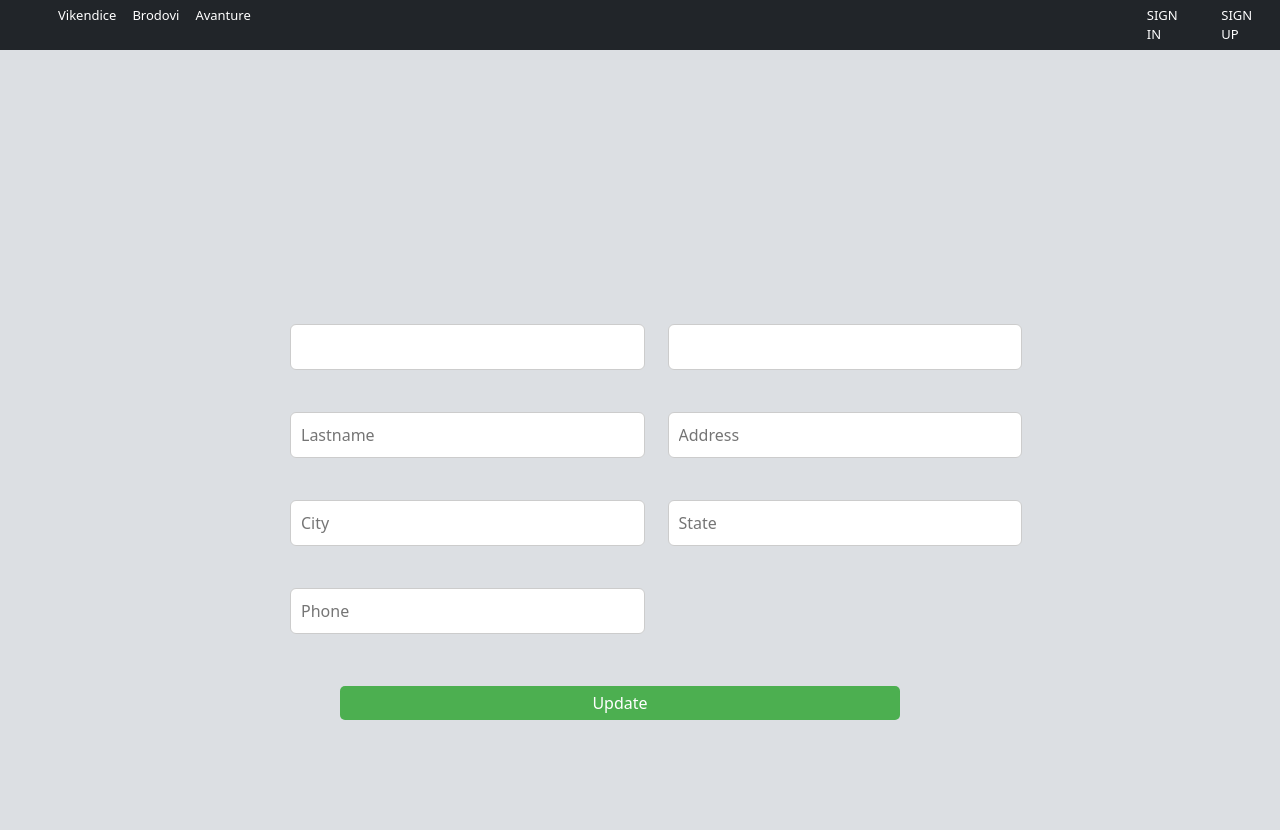
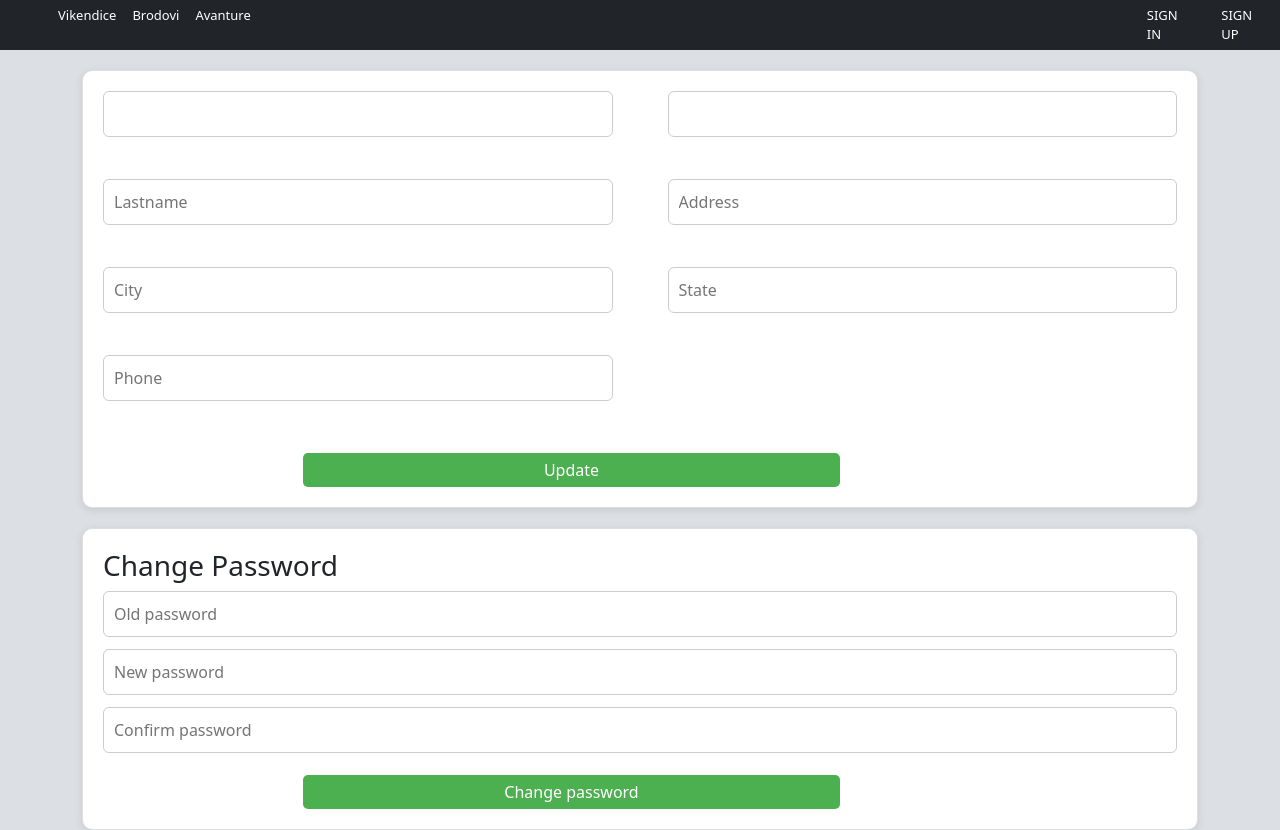
Before and after one commit to sandraTod/MRS_ISA, an Angular app in the folder frontend/: page /clientProfile in a window 1280 px wide. Before the commit the page ends 800 px from the top, so only its background shows below. Built offline with nearby package versions, Linux system fonts and the light colour scheme; no server answers.

Commit message:
Html i TypeScript for changing password-implemented

```diff
--- a/frontend/src/app/components/client-profile/client-profile.component.css
+++ b/frontend/src/app/components/client-profile/client-profile.component.css
@@ -22,7 +22,7 @@
   }
 
   input{
-    width:110%;
+    width:100%;
     padding:10px;
     border-radius:6px;
     border:1px solid #ccc;
@@ -37,13 +37,26 @@
 
 
   button{
-    width:80%;
+    width:50%;
     padding:5px;
     background-color:#4CAF50;
     color:white;
     border:none;
     grid-column: 1/3;
     margin-top: 10px;
-    margin-left: 50px;
+    margin-left: 200px;
     border-radius:5px;
   }
+
+  container {
+    max-width: 500px;
+    margin: 0 auto;
+  }
+
+  .card {
+    background: white;
+    padding: 20px;
+    margin-top: 20px;
+    border-radius: 10px;
+    box-shadow: 0 2px 8px rgba(0,0,0,0.1);
+  }
--- a/frontend/src/app/components/client-profile/client-profile.component.html
+++ b/frontend/src/app/components/client-profile/client-profile.component.html
@@ -1,6 +1,6 @@
 
-<div class = "page-container">
-    <div class="form-container">
+<div class = "container">
+    <div class="card">
 
      <form  class ="form-grid" [formGroup]="updateForm" (ngSubmit)="onSubmit()">
 
@@ -78,4 +78,63 @@
      </form>
 
     </div>
+
+
+    <div class="card">
+
+            <h3>Change Password</h3>
+
+        <form [formGroup]="passwordForm" (ngSubmit)="changePassword()">
+
+        <!-- OLD PASSWORD -->
+        <div class="form-group">
+            <input type="password" placeholder="Old password" formControlName="oldPassword">
+
+            <small class="error-message"
+            *ngIf="passwordForm.get('oldPassword')?.touched && passwordForm.get('oldPassword')?.invalid">
+            Old password is required
+            </small>
+        </div>
+
+        <!-- NEW PASSWORD -->
+        <div class="form-group">
+            <input type="password" placeholder="New password" formControlName="newPassword">
+
+            <small class="error-message"
+            *ngIf="passwordForm.get('newPassword')?.touched && passwordForm.get('newPassword')?.errors?.['required']">
+            New password is required
+            </small>
+
+            <small class="error-message"
+            *ngIf="passwordForm.get('newPassword')?.errors?.['minlength']">
+            Minimum 6 characters
+            </small>
+        </div>
+
+        <!-- CONFIRM PASSWORD -->
+        <div class="form-group">
+            <input type="password" placeholder="Confirm password" formControlName="confirmPassword">
+
+            <small class="error-message"
+            *ngIf="passwordForm.get('confirmPassword')?.touched && passwordForm.get('confirmPassword')?.invalid">
+            Potrebna je potvrda lozinke
+            </small>
+
+            <small class="error-message"
+            *ngIf="!passwordsMatch() && passwordForm.get('confirmPassword')?.touched">
+            Password-i se ne slazu
+            </small>
+        </div>
+
+        <!-- BACKEND ERROR -->
+        <small class="error-message" *ngIf="passwordError">
+            {{ passwordError }}
+        </small>
+
+        <button type="submit" [disabled]="passwordForm.invalid || !passwordsMatch()">
+            Change password
+        </button>
+
+        </form>
+    </div>
 </div>
--- a/frontend/src/app/components/client-profile/client-profile.component.ts
+++ b/frontend/src/app/components/client-profile/client-profile.component.ts
@@ -11,6 +11,7 @@ import { UserDTO } from 'src/app/model/userDTO';
 export class ClientProfileComponent implements OnInit {
 
   token: any;
+  passwordError: string = '';
 
   updateForm = this.fb.group({
     username: [''],
@@ -20,6 +21,12 @@ export class ClientProfileComponent implements OnInit {
     city: ['', Validators.required],
     state: ['', Validators.required],
     phoneNum: ['', Validators.required]
+  });
+
+  passwordForm = this.fb.group({
+    oldPassword: ['', Validators.required],
+    newPassword: ['',Validators.required, Validators.minLength(6)],
+    confirmPassword: ['']
   });
 
 
@@ -48,4 +55,38 @@ onSubmit(){
 
 }
 
+changePassword() {
+  this.passwordError = '';
+
+  if (!this.passwordsMatch()) {
+    return;
+  }
+
+  const val = this.passwordForm.value;
+
+  this.userService.changePassword({
+    oldPassword: val.oldPassword,
+    newPassword: val.newPassword
+  }).subscribe({
+    next: () => {
+      console.log("Password changed");
+      alert("Uspesno ste promenili lozinku!")
+
+      this.passwordForm.reset();
+    },
+    error: (err) => {
+      if (err.status === 400) {
+        this.passwordError = "Old password is incorrect";
+      } else {
+        this.passwordError = "Something went wrong";
+      }
+    }
+  });
 }
+
+
+passwordsMatch(): boolean {
+  return this.passwordForm.value.newPassword === this.passwordForm.value.confirmPassword;
+}
+
+}
--- /dev/null
+++ b/frontend/src/app/model/changePasswordDTO.ts
@@ -0,0 +1,4 @@
+export interface ChangePasswordDTO {
+    oldPassword: string,
+    newPassword: string
+}
--- a/frontend/src/app/services/user.service.ts
+++ b/frontend/src/app/services/user.service.ts
@@ -1,3 +1,4 @@
+import { ChangePasswordDTO} from './../model/changePasswordDTO';
 import { HttpClient, HttpHeaders } from '@angular/common/http';
 import { Injectable } from '@angular/core';
 import { RegisterRequest } from 'src/app/model/register-request';
@@ -54,4 +55,13 @@ export class UserService {
 
   }
 
+  public changePassword(changed: ChangePasswordDTO){
+    const token = localStorage.getItem('loggedUser');
+    let headers = new HttpHeaders().set('Content-Type', 'application/json; charset=utf-8').set('Authorization', `Bearer ${token}`);
+    return this.http.patch('http://localhost:8080/api/user/changePassword',changed, {
+      headers: headers
+    });
+
+  }
+
 }
```
